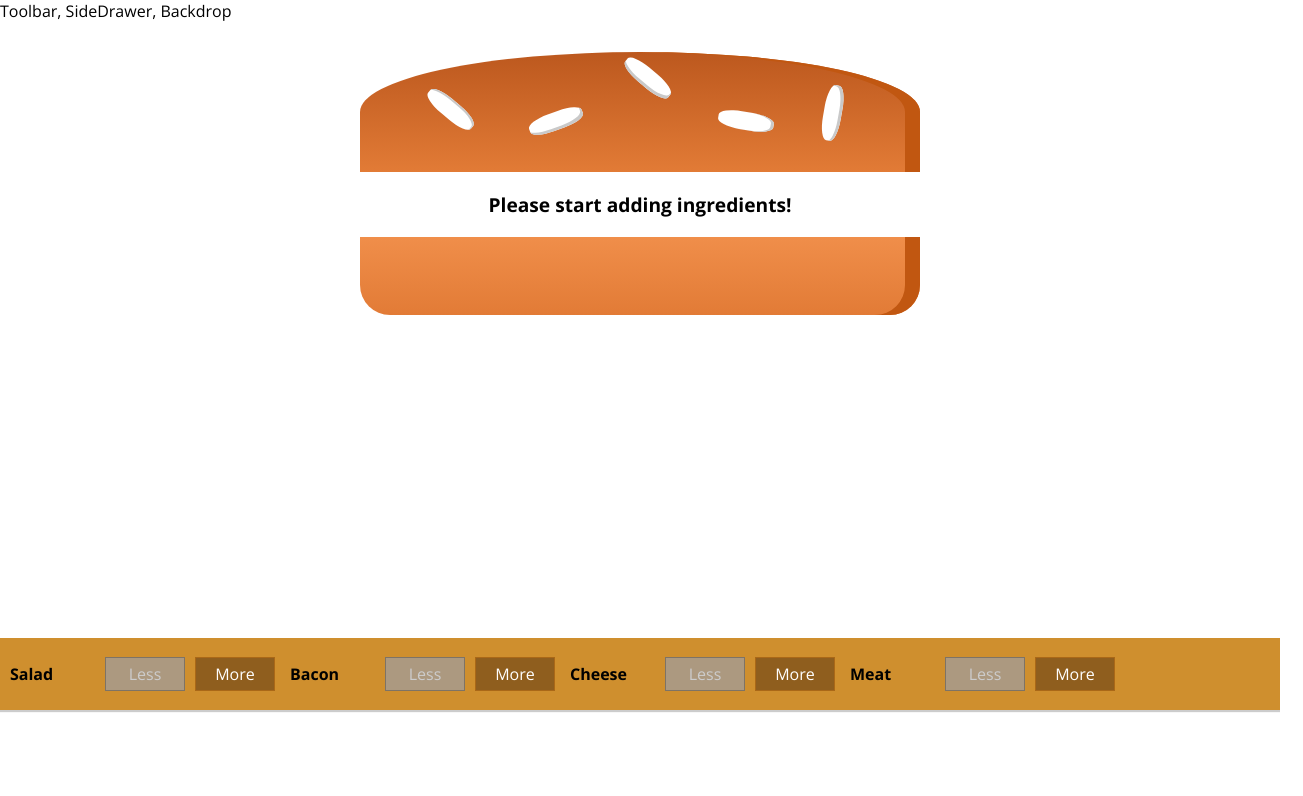
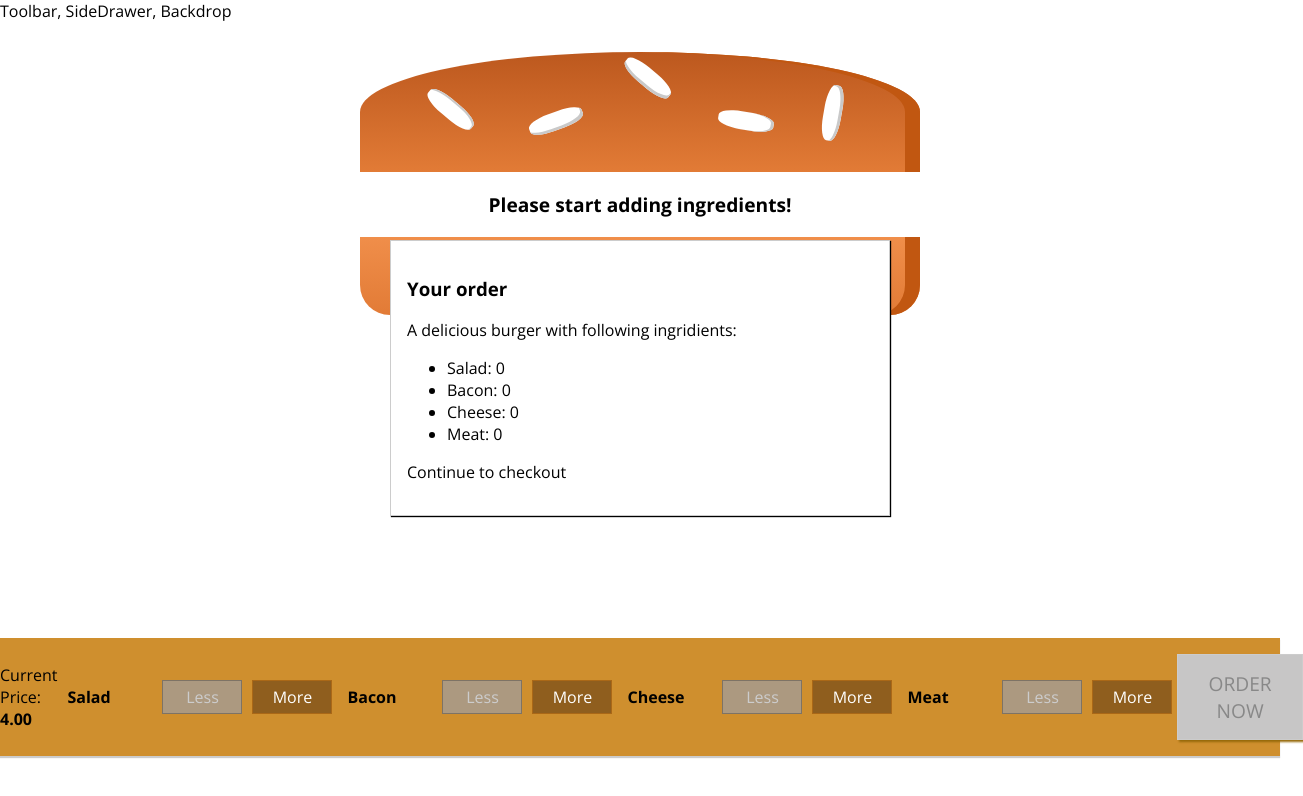
Before and after one commit to sharan669/react-food-ordering-app, a React (Create React App) app: page / in a window 1280 px wide. Shown: the top 796 px of the page, 1303 px wide, since content can reach past the window. Built offline with nearby package versions, Linux system fonts and the light colour scheme.

Commit message:
Added Summary page and enable/disable order feature

```diff
--- a/src/components/Burger/BuildControls/BuildControls.js
+++ b/src/components/Burger/BuildControls/BuildControls.js
@@ -13,15 +13,21 @@
 
 const buildControls = (props) => (
     <div className={styles.BuildControls}>
+        <p>Current Price: <strong>{props.price.toFixed(2)}</strong></p>
         {controls.map(ctrl => {
             return <BuildControl
                 key={ctrl.label}
                 label={ctrl.label}
-                added={()=> props.ingredientAdded(ctrl.type)}
-                removed = {() => props.ingredientRemoved(ctrl.type)}
-                disabled = {props.disabled[ctrl.type]}
+                added={() => props.ingredientAdded(ctrl.type)}
+                removed={() => props.ingredientRemoved(ctrl.type)}
+                disabled={props.disabled[ctrl.type]}
             />
         })}
+        {console.log('[BuildControls.js] button',props.purchasable)}
+        <button
+            className={styles.OrderButton}
+            disabled={!props.purchasable}>ORDER NOW
+        </button>
     </div>
 )
 
--- /dev/null
+++ b/src/components/Burger/OrderSummary/OrderSummary.js
@@ -0,0 +1,28 @@
+import React from 'react'
+import Auxillary from "../../../hoc/Auxillary";
+
+const orderSummary = (props) => {
+    const ingredientSummary = Object.keys(props.ingredients)
+        .map(igKey => {
+            return(
+            <li>
+                <span
+                    style={{textTransform: 'capitalize'}}>{igKey}</span>: {props.ingredients[igKey]}
+            </li>
+            );
+        })
+
+    return (
+        <Auxillary>
+            <h3>Your order</h3>
+            <p>A delicious burger with following ingridients:</p>
+            <ul>
+                {ingredientSummary}
+            </ul>
+            <p>Continue to checkout </p>
+        </Auxillary>
+    )
+
+};
+
+export default orderSummary;
--- /dev/null
+++ b/src/components/UI/Modal/Modal.js
@@ -0,0 +1,14 @@
+import React from 'react'
+
+import classes from './modal.module.css'
+
+
+const modal = (props) => {
+    return(
+    <div className={classes.Modal}>
+        {props.children}
+    </div>
+    )
+}
+
+export default modal;
--- /dev/null
+++ b/src/components/UI/Modal/modal.module.css
@@ -0,0 +1,20 @@
+.Modal {
+    position: fixed;
+    z-index: 500;
+    background-color: white;
+    width: 70%;
+    border: 1px solid #ccc;
+    box-shadow: 1px 1px 1px black;
+    padding: 16px;
+    left: 15%;
+    top: 30%;
+    box-sizing: border-box;
+    transition: all 0.3s ease-out;
+}
+
+@media (min-width: 600px) {
+    .Modal {
+        width: 500px;
+        left: calc(50% - 250px);
+    }
+}
--- a/src/containers/BurgerBuilder/BurgerBuilder.js
+++ b/src/containers/BurgerBuilder/BurgerBuilder.js
@@ -2,6 +2,9 @@
 import Auxillary from "../../hoc/Auxillary";
 import Burger from '../../components/Burger/Burger'
 import BuildControls from '../../components/Burger/BuildControls/BuildControls'
+import Modal from '../../components/UI/Modal/Modal'
+import OrderSummary from '../../components/Burger/OrderSummary/OrderSummary'
+
 
 const INGREDIENT_PRICES = {
     salad: 0.5,
@@ -19,7 +22,27 @@
             cheese: 0,
             meat: 0
         },
-        totalPrice: 4
+        totalPrice: 4,
+        purchasable: false
+    }
+
+    updatePurchaseState(ingredients) {
+        console.log('ingredients ', ingredients)
+        const sum = Object.keys( ingredients )
+            .map( key => {
+                return ingredients[key]
+            })
+            .reduce( (sum,el) => {
+                return sum + el
+            }, 0)
+
+         let isPurchasable = sum>0
+        this.setState({
+                          purchasable: isPurchasable
+                      })
+        {console.log('[BurgerBuilder.js] button',isPurchasable)}
+
+
     }
 
     addIngredientHandler = (type) => {
@@ -34,11 +57,13 @@
                           totalPrice: newPrice,
                           ingredients: udpatedIngredients
                       })
+        this.updatePurchaseState(udpatedIngredients);
+
     }
 
     removeIngredientHandler = (type) => {
         const oldCount = this.state.ingredients[type];
-        if(oldCount <= 0){
+        if (oldCount <= 0) {
             return;
         }
         const updatedCount = oldCount - 1;
@@ -51,22 +76,29 @@
                           totalPrice: newPrice,
                           ingredients: udpatedIngredients
                       })
+        this.updatePurchaseState(udpatedIngredients);
+
     }
 
     render() {
         const disabledInfo = {
-          ...this.state.ingredients
+            ...this.state.ingredients
         };
-        for (let key in disabledInfo){
-            disabledInfo[key] = disabledInfo[key]<=0;
+        for (let key in disabledInfo) {
+            disabledInfo[key] = disabledInfo[key] <= 0;
         }
         return (
             <Auxillary>
+                <Modal>
+                    <OrderSummary ingredients={this.state.ingredients}/>
+                </Modal>
                 <Burger ingredients={this.state.ingredients}/>
                 <BuildControls
-                ingredientAdded={this.addIngredientHandler}
-                ingredientRemoved={this.removeIngredientHandler}
-                disabled={disabledInfo}
+                    ingredientAdded={this.addIngredientHandler}
+                    ingredientRemoved={this.removeIngredientHandler}
+                    disabled={disabledInfo}
+                    price={this.state.totalPrice}
+                    purchasable={this.state.purchasable}
                 />
             </Auxillary>
         );
```
Also changed, not shown: src/components/UI/Backdrop/Backdrop.js (added), 1 other file (tests, documents, lock files or other folders).
